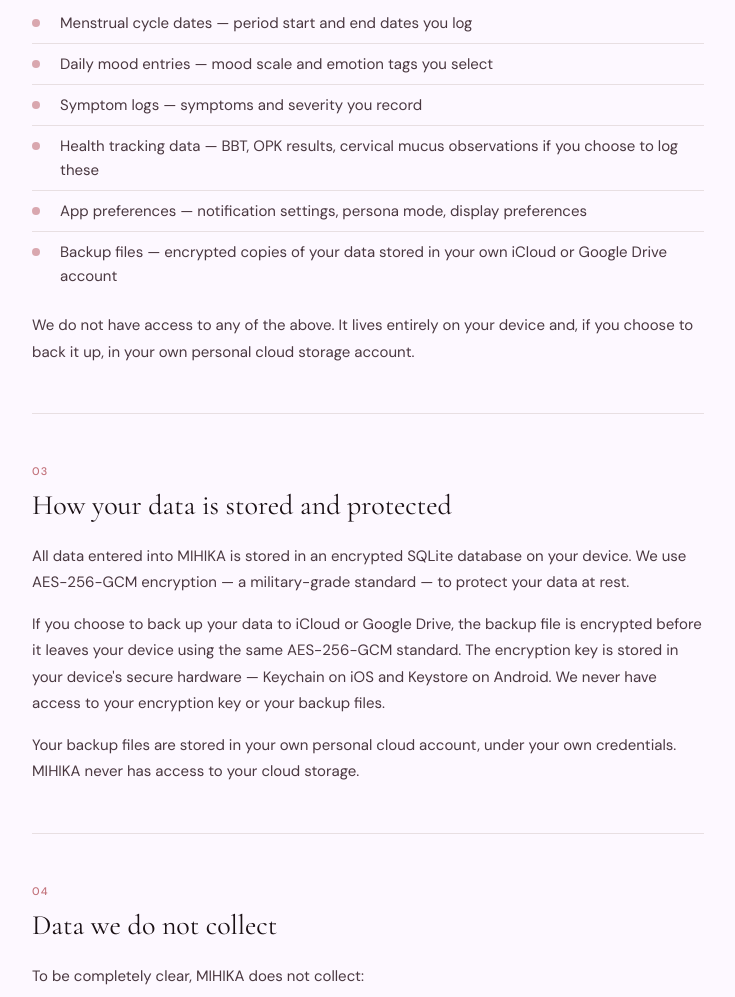
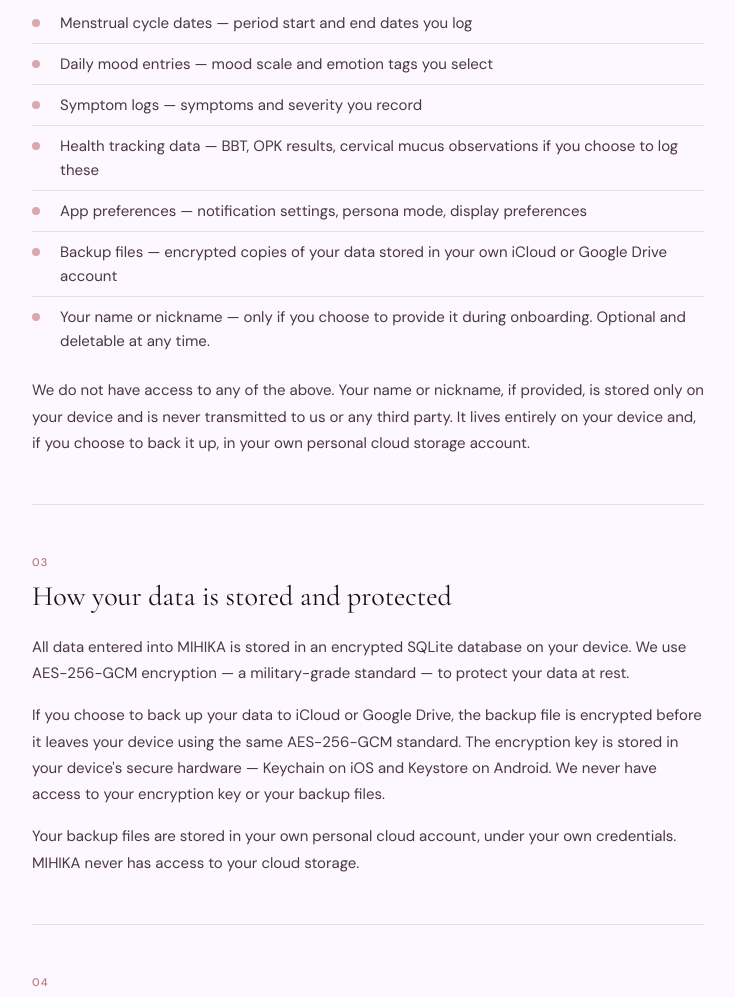
Before and after one commit to AKspace/mihika-app, a plain HTML site: page index.html in a window 1280 px wide. Shown: the part 1395-2392 px from the top of the page, without its empty margins (272-1007 px from the left). Drawn offline with nearby package versions, Linux system fonts and the light colour scheme.

Commit message:
Privacy Policy updated

```diff
--- a/index.html
+++ b/index.html
@@ -384,8 +384,9 @@
         <li>Health tracking data — BBT, OPK results, cervical mucus observations if you choose to log these</li>
         <li>App preferences — notification settings, persona mode, display preferences</li>
         <li>Backup files — encrypted copies of your data stored in your own iCloud or Google Drive account</li>
+        <li>Your name or nickname — only if you choose to provide it during onboarding. Optional and deletable at any time.</li>
       </ul>
-      <p>We do not have access to any of the above. It lives entirely on your device and, if you choose to back it up, in your own personal cloud storage account.</p>
+      <p>We do not have access to any of the above. Your name or nickname, if provided, is stored only on your device and is never transmitted to us or any third party. It lives entirely on your device and, if you choose to back it up, in your own personal cloud storage account.</p>
     </div>
 
     <div class="section">
```
